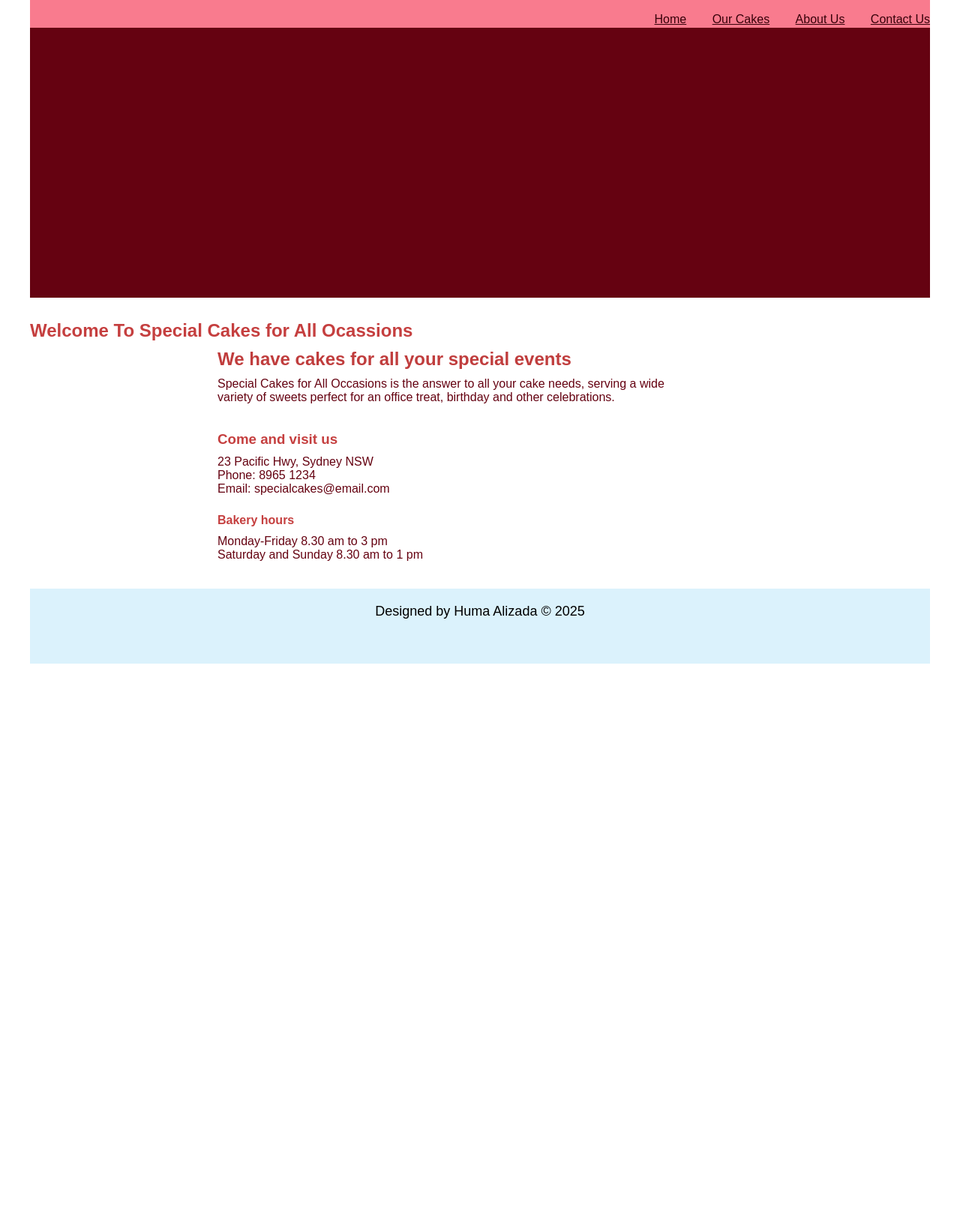
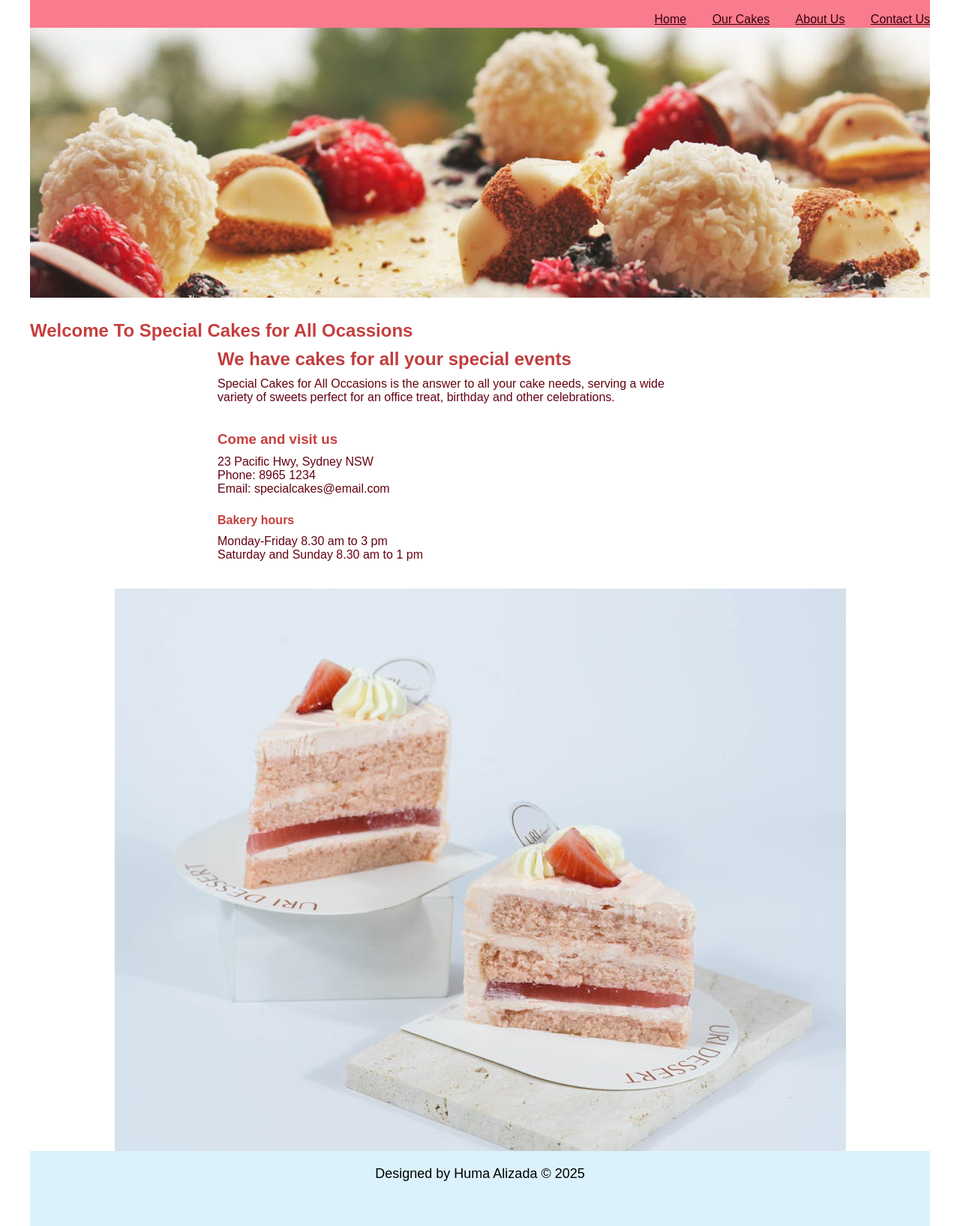
Before and after one commit to huma972/CakeShop.HA, a plain HTML site: page index.html in a window 1280 px wide. Shown: the part 74-1709 px from the top of the page at 75% size. Before the commit the page ends 959 px from the top, so only its background shows below. Drawn offline with Linux system fonts and the light colour scheme.

Commit message:
Update index.html

```diff
--- a/index.html
+++ b/index.html
@@ -142,7 +142,7 @@
             <a href="contact.html">Contact Us</a>
         </nav>
 
-        <header><img src="edited_images\header_img\caketoppings.png" alt=""></header>
+        <header><img src="caketoppings.png" alt=""></header>
 
         <section class = "welcome">
             <h1>Welcome To Special Cakes for All Ocassions</h1>
@@ -166,7 +166,7 @@
             </div>
         </section>
         <section class = "cake-photo">
-        <img class = "large" src="edited_images\sliced_975_750.png" alt="">
+        <img class = "large" src="sliced_975_750.png" alt="A well made slice of cake">
     </section>
 
 
```
